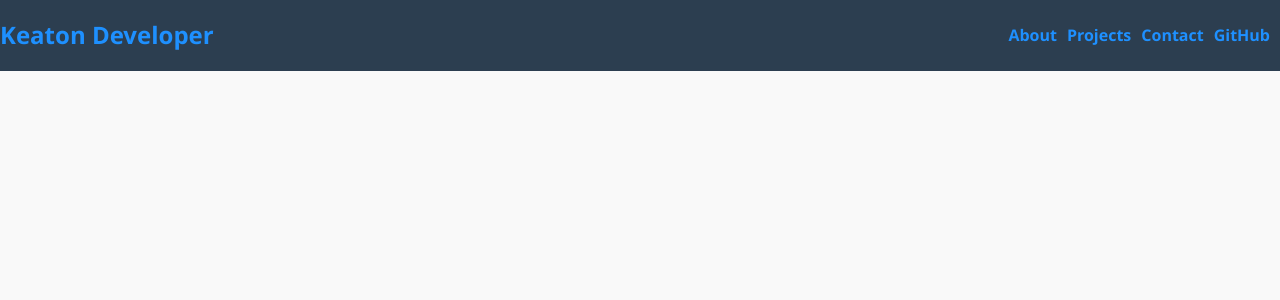
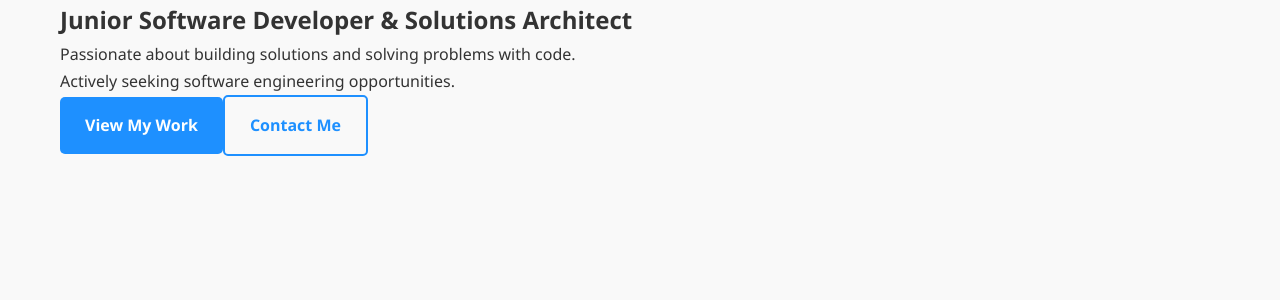
Before and after one commit to kmckoy14/portfolio-website, a React (Vite) app: page / in a window 1280 px wide. Shown: the top 300 px of the page. Built offline with nearby package versions, Linux system fonts and the light colour scheme.

Commit message:
Initial hero section structure.

```diff
--- a/src/App.tsx
+++ b/src/App.tsx
@@ -1,4 +1,5 @@
 import Header from './components/Header/Header.tsx';
+import Hero from './components/Hero/Hero.tsx';
 
 
 
@@ -7,7 +8,7 @@ function App() {
 
   return (
     <>
-      <Header />
+      <Hero/>
 
 
     </>
--- a/src/components/Header/Header.module.css
+++ b/src/components/Header/Header.module.css
@@ -12,17 +12,25 @@ header nav{
     align-items: center;
 }
 
+header .container{
+    max-width: 1200px;
+    margin: 0 auto;
+    padding: 0 15px;
+}
+
 .logo{
     font-weight: 700;
     font-size: 1.5rem;
+    color: #fff;
 }
 
-.container{}
 
-.logo{}
-
-.menu{}
+.menu{
+    display: flex;
+    gap: 25px;
+}
 
 .menu_items{
-    margin-right: 10px;
+    color: #fff;
+    font-weight: 600;
 }
--- a/src/components/Hero/Hero.tsx
+++ b/src/components/Hero/Hero.tsx
@@ -0,0 +1,17 @@
+
+
+const Hero = () => {
+  return (
+    <section>
+        <div className="container">
+            <h1>Junior Software Developer & Solutions Architect</h1>
+              <p>Passionate about building solutions and solving problems with code.</p>
+              <p>Actively seeking software engineering opportunities.</p>
+              <a href="" className="btn">View My Work</a>
+              <a href="" className="btn btn-outline">Contact Me</a>
+       </div>
+    </section>
+  )
+}
+
+export default Hero
```
Also changed, not shown: src/components/Hero/Hero.css (deleted), src/components/Hero/Hero.module.css (added).
